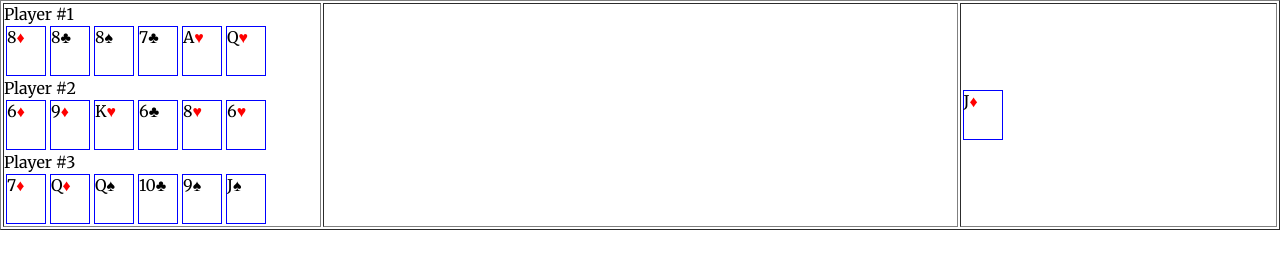
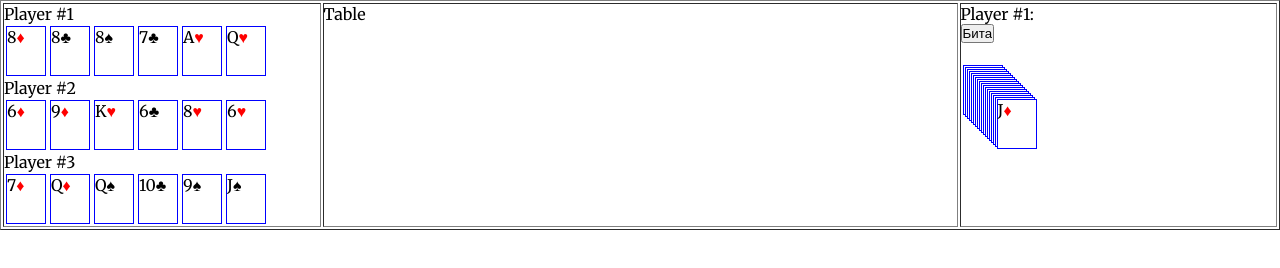
Before and after one commit to QuakePhil/durakjs, a plain HTML site: page index.html in a window 1280 px wide. Drawn offline with Linux system fonts and the light colour scheme.

Commit message:
UI updates

```diff
--- a/card.js
+++ b/card.js
@@ -15,19 +15,22 @@ let card = {
         }
     },
 
-    getElement: function(card, isDefender = false) {
+    getElement: function(card = false, isDefender = false) {
         let newElement = document.createElement('span');
         newElement.className = 'card';
         if (isDefender) {
             console.log(isDefender);
             newElement.className = 'card defender';
         }
-        newElement.appendChild(document.createTextNode(this.faces[card.face]));
 
-        let suitElement = document.createElement('span');
-        suitElement.style.color = this.suitColors[card.suit];
-        suitElement.appendChild(document.createTextNode(this.suits[card.suit]));
-        newElement.appendChild(suitElement);
+        if (card !== false) {
+            newElement.appendChild(document.createTextNode(this.faces[card.face]));
+
+            let suitElement = document.createElement('span');
+            suitElement.style.color = this.suitColors[card.suit];
+            suitElement.appendChild(document.createTextNode(this.suits[card.suit]));
+            newElement.appendChild(suitElement);
+        }
 
         return newElement;
     },
@@ -41,5 +44,32 @@ let card = {
         });
 
         return newElement;
+    },
+
+    getDeckElement: function(card, deck) {
+        let deckElement = document.createElement('div');
+        deckElement.style.position = 'relative';
+
+        for (let i = 0; i < deck.length; ++i) {
+            let newElement = (i == deck.length-1 ? this.getElement(card) : this.getElement());
+
+            newElement.style.position = 'absolute';
+            newElement.style.top = (i*2)+'px';
+            newElement.style.left = (i*2)+'px';
+            deckElement.appendChild(newElement)
+        }
+
+        return deckElement;
+    },
+
+    getEndTurnElement: function(card) {
+        let newElement = document.createElement('input');
+        newElement.value = game.playState() == 'attacking' ? 'Бита' : 'Возьму';
+        newElement.type = 'button';
+        newElement.className = 'bita';
+        newElement.addEventListener('click', function() {
+            game.endTurn();
+        });
+        return newElement;
     }
 };
--- a/game.js
+++ b/game.js
@@ -54,6 +54,14 @@ let game = {
         return (game.table.length %2 == 0) ? 'attacking' : 'defending';
     },
 
+    // only attacker can click bita
+    // if there's a defended table, put it to discards
+    endTurn: function() {
+        if (game.playState() !== 'attacking') {
+            return alert('Only attacker can end turn');
+        }
+    },
+
     // given card object, move it to table.  if its already on table, move it to discards
     play: function(thisCard) {
         if (typeof game.players[thisCard.player] !== 'undefined') {
@@ -97,11 +105,21 @@ let game = {
             playersDOM.appendChild(thisPlayer.getElement());
         });
 
+        tableDOM.appendChild(document.createTextNode('Table'));
+        tableDOM.appendChild(document.createElement('br'));
+
         for (let i = 0; i < game.table.length; ++i) {
             tableDOM.appendChild(card.getElement(game.table[i], i % 2 !== 0));
         };
 
-        deckDOM.appendChild(card.getElement(deck.cards[0]));
+        let currentPlayerName = game.playState() == 'attacking'
+            ? game.players[game.currentPlayer].name
+            : game.players[game.defender()].name;
+        deckDOM.appendChild(document.createTextNode(currentPlayerName + ':'));
+
+        deckDOM.appendChild(card.getEndTurnElement());
+        deckDOM.appendChild(card.getDeckElement(deck.cards[0], deck.cards));
+        deckDOM.appendChild(card.getDeckElement(deck.discards[0], deck.discards));
     }
 };
 
@@ -119,3 +137,5 @@ let game = {
     // check if end of game
 //   check if no more players left with (place = 0)
 //     exit loop
+
+// todo - non-pointer-clickable deck/deck-cardback
--- a/style.css
+++ b/style.css
@@ -1,14 +1,23 @@
 @import url(http://fonts.googleapis.com/css?family=Merriweather);
 
 *, *::before, *::after {
-  margin: 0;
-  padding: 0;
-  box-sizing: border-box;
+    margin: 0;
+    padding: 0;
+    box-sizing: border-box;
 }
 
 html {
-  font-family: Merriweather, Georgia, serif;
-  font-size: 62.5%;
+    font-family: Merriweather, Georgia, serif;
+    font-size: 62.5%;
+}
+
+td {
+    vertical-align: top;
+}
+
+.bita {
+    display: block;
+    margin-bottom: 20px;
 }
 
 #players {
```
